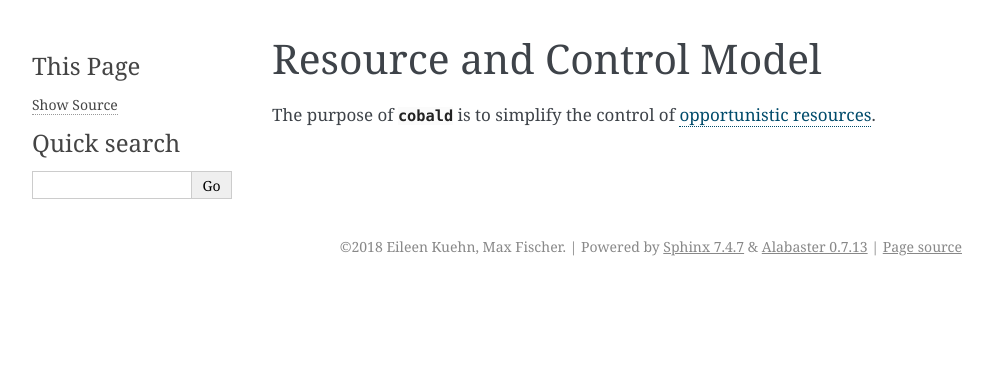
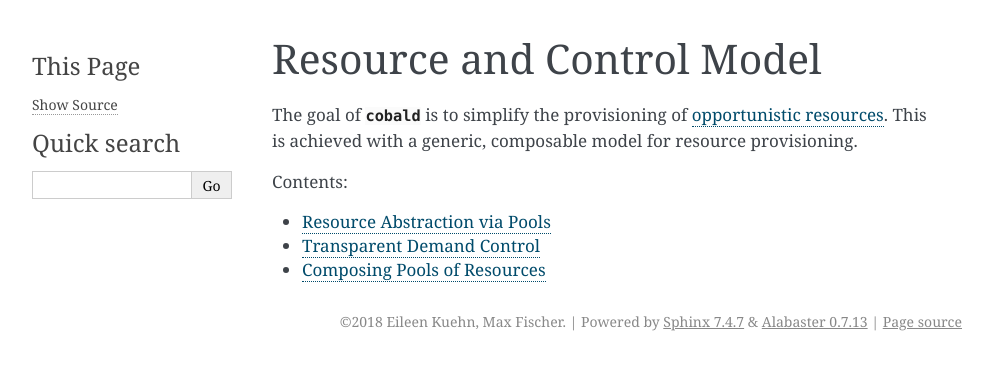
Before and after one commit to MatterMiners/cobald, a Sphinx documentation site: the page built from docs/source/model/overview.rst, in a window 1280 px wide. Shown: the top 370 px of the page, without its empty margins (148-1141 px from the left). Built offline with Sphinx 7.4.7, drawn with Linux system fonts in a browser that asks for light colours; formulas are drawn with MathJax 3.

Commit message:
docs: added description of pool abstraction

```diff
--- /dev/null
+++ b/docs/source/model/compose_pools.rst
@@ -0,0 +1,3 @@
+============================
+Composing Pools of Resources
+============================
--- a/docs/source/model/overview.rst
+++ b/docs/source/model/overview.rst
@@ -2,4 +2,13 @@
 Resource and Control Model
 ==========================
 
-The purpose of :py:mod:`cobald` is to simplify the control of :term:`opportunistic resources`.
+The goal of :py:mod:`cobald` is to simplify the provisioning of :term:`opportunistic resources`.
+This is achieved with a generic, composable model for resource provisioning.
+
+.. toctree::
+    :maxdepth: 1
+    :caption: Contents:
+
+    pool_model
+    control_pool
+    compose_pools
```
Also changed, not shown: docs/source/model/control_pool.rst (added, +12 -0 lines), docs/source/model/pool_model.rst (added, +51 -0 lines).
